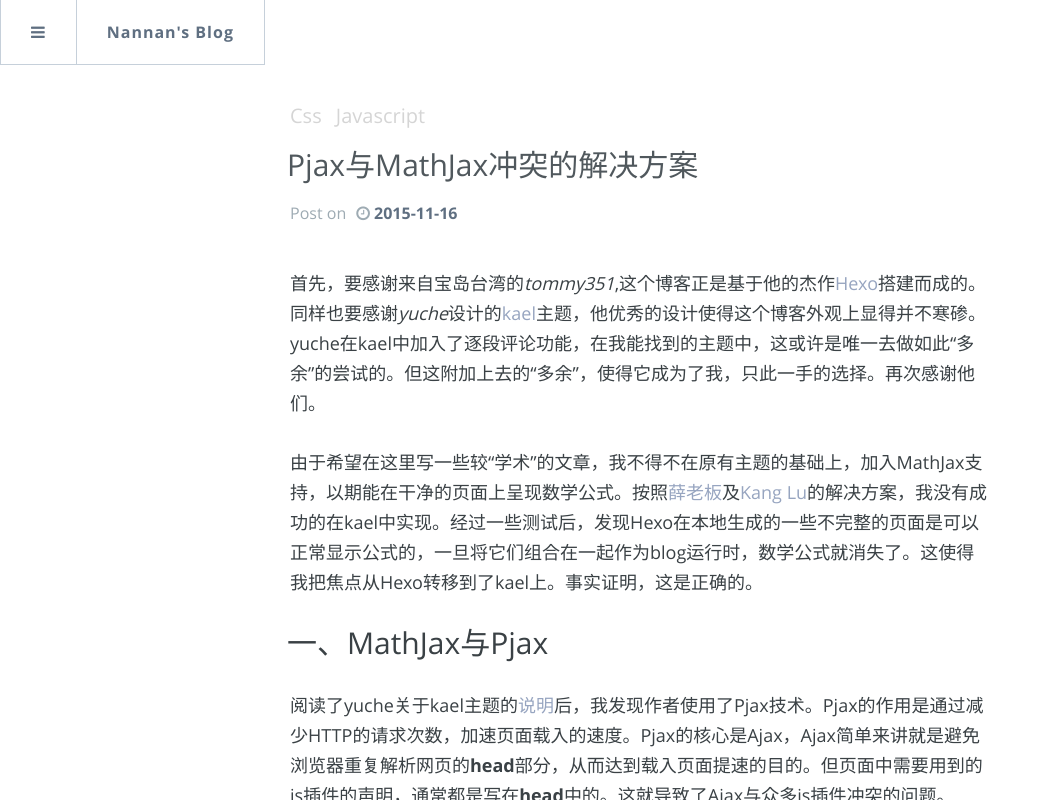
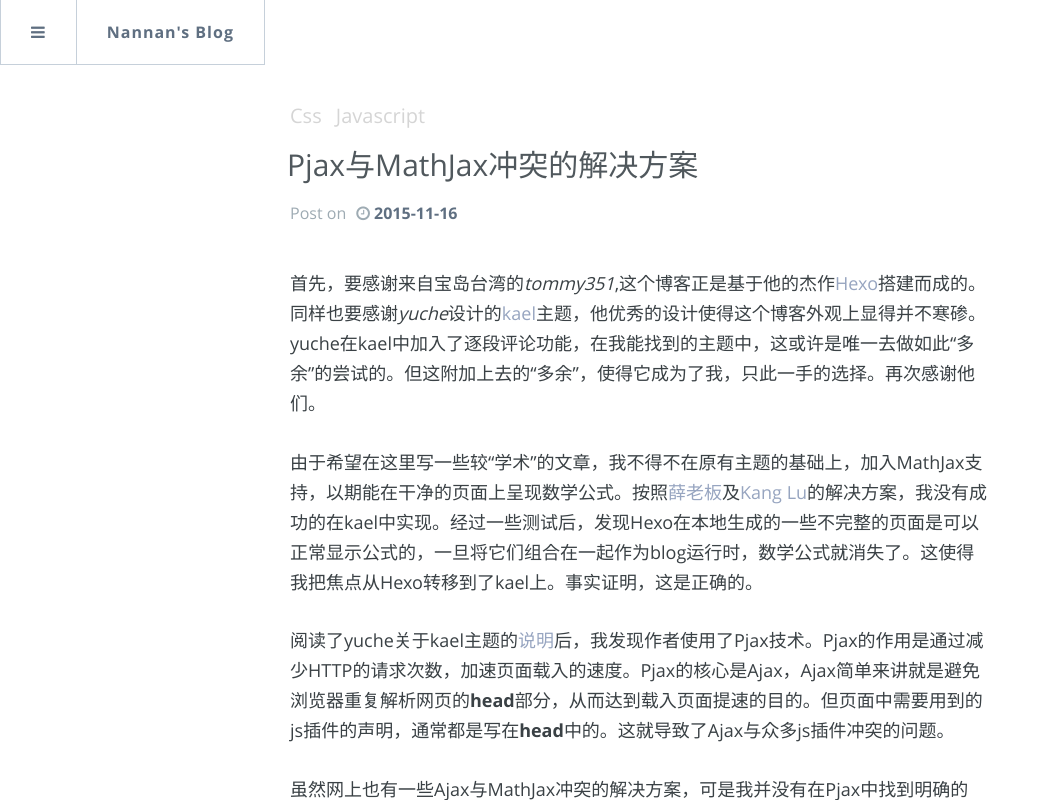
Before and after one commit to PokerN/PokerN.github.io, a plain HTML site: page 2015/11/16/Pjax-MathJax/index.html in a window 1280 px wide. Shown: the whole page, without its empty margins (0-1049 px from the left). Drawn offline with nearby package versions, Linux system fonts and the light colour scheme; some packages are replaced by stand-ins of ours; a script that the page names is missing.

Commit message:
Site updated: 2015-11-17 07:36:38

```diff
--- a/2015/11/16/Pjax-MathJax/index.html
+++ b/2015/11/16/Pjax-MathJax/index.html
@@ -230,7 +230,7 @@
             <p>首先，要感谢来自宝岛台湾的<em>tommy351</em>,这个博客正是基于他的杰作<a href="https://hexo.io/" target="_blank" rel="external">Hexo</a>搭建而成的。同样也要感谢<em>yuche</em>设计的<a href="https://github.com/yuche/hexo-theme-kael" target="_blank" rel="external">kael</a>主题，他优秀的设计使得这个博客外观上显得并不寒碜。yuche在kael中加入了逐段评论功能，在我能找到的主题中，这或许是唯一去做如此“多余”的尝试的。但这附加上去的“多余”，使得它成为了我，只此一手的选择。再次感谢他们。</p>
 <a id="more"></a>
 <p>由于希望在这里写一些较“学术”的文章，我不得不在原有主题的基础上，加入MathJax支持，以期能在干净的页面上呈现数学公式。按照<a href="http://www.catxue.com/2015/03/20/MathJax/" target="_blank" rel="external">薛老板</a>及<a href="http://lukang.me/2014/mathjax-for-hexo.html" target="_blank" rel="external">Kang Lu</a>的解决方案，我没有成功的在kael中实现。经过一些测试后，发现Hexo在本地生成的一些不完整的页面是可以正常显示公式的，一旦将它们组合在一起作为blog运行时，数学公式就消失了。这使得我把焦点从Hexo转移到了kael上。事实证明，这是正确的。</p>
-<h1 id="一、MathJax与Pjax">一、MathJax与Pjax</h1><p>阅读了yuche关于kael主题的<a href="http://yuche.me/introducing-kael-customization/" target="_blank" rel="external">说明</a>后，我发现作者使用了Pjax技术。Pjax的作用是通过减少HTTP的请求次数，加速页面载入的速度。Pjax的核心是Ajax，Ajax简单来讲就是避免浏览器重复解析网页的<strong>head</strong>部分，从而达到载入页面提速的目的。但页面中需要用到的js插件的声明，通常都是写在<strong>head</strong>中的。这就导致了Ajax与众多js插件冲突的问题。</p>
+<p>阅读了yuche关于kael主题的<a href="http://yuche.me/introducing-kael-customization/" target="_blank" rel="external">说明</a>后，我发现作者使用了Pjax技术。Pjax的作用是通过减少HTTP的请求次数，加速页面载入的速度。Pjax的核心是Ajax，Ajax简单来讲就是避免浏览器重复解析网页的<strong>head</strong>部分，从而达到载入页面提速的目的。但页面中需要用到的js插件的声明，通常都是写在<strong>head</strong>中的。这就导致了Ajax与众多js插件冲突的问题。</p>
 <p>虽然网上也有一些Ajax与MathJax冲突的解决方案，可是我并没有在Pjax中找到明确的Ajax部分。无奈之下，竟然查到了github上Pjax的<a href="https://github.com/defunkt/jquery-pjax" target="_blank" rel="external">开源项目</a>，在项目里第560条<a href="https://github.com/defunkt/jquery-pjax/issues/560" target="_blank" rel="external">issue</a>中，作者明确了给出了Pjax与其他Js冲突时，统一的解决方案：</p>
 <blockquote>
 <p>Plugins that are designed to only initialize things once on DOM load will not work well with pjax. You need plugins that use event delegation to handle all elements, even those that are dynamically added to the page using ajax (including pjax). One workaround you might try is to re-initialize plugins on every DOM load and pjax:end event:</p>
```
